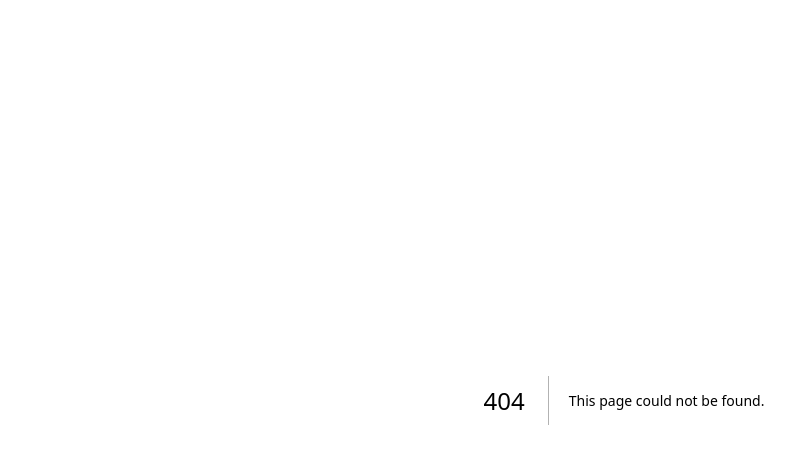
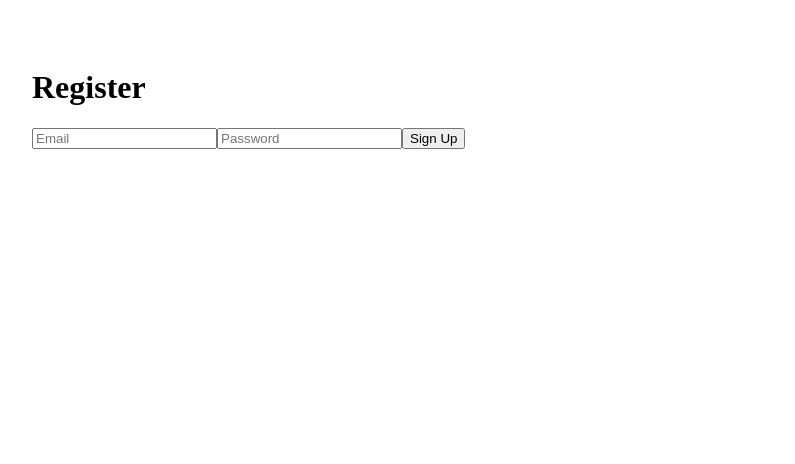
Before and after one commit to hackerh5041/viba-ai, a Next.js app: page /pages/register in a window 1280 px wide. Before the commit this address had no page. Shown: the top 464 px of the page, without its empty margins (16-811 px from the left). Built offline with nearby package versions, Linux system fonts and the light colour scheme.

Commit message:
Create register.js

```diff
--- /dev/null
+++ b/pages/pages/register.js
@@ -0,0 +1,33 @@
+import { useState } from "react";
+import { useRouter } from "next/router";
+
+export default function Register() {
+  const [email, setEmail] = useState("");
+  const [password, setPassword] = useState("");
+  const router = useRouter();
+
+  async function handleRegister(e) {
+    e.preventDefault();
+    const res = await fetch("/api/register", {
+      method: "POST",
+      headers: { "Content-Type": "application/json" },
+      body: JSON.stringify({ email, password }),
+    });
+
+    if (res.ok) {
+      alert("Registration successful! You can now login.");
+      router.push("/login");
+    } else {
+      alert("Registration failed.");
+    }
+  }
+
+  return (
+    <form onSubmit={handleRegister} style={{ padding: 40 }}>
+      <h1>Register</h1>
+      <input placeholder="Email" onChange={e => setEmail(e.target.value)} required />
+      <input type="password" placeholder="Password" onChange={e => setPassword(e.target.value)} required />
+      <button type="submit">Sign Up</button>
+    </form>
+  );
+}
```
